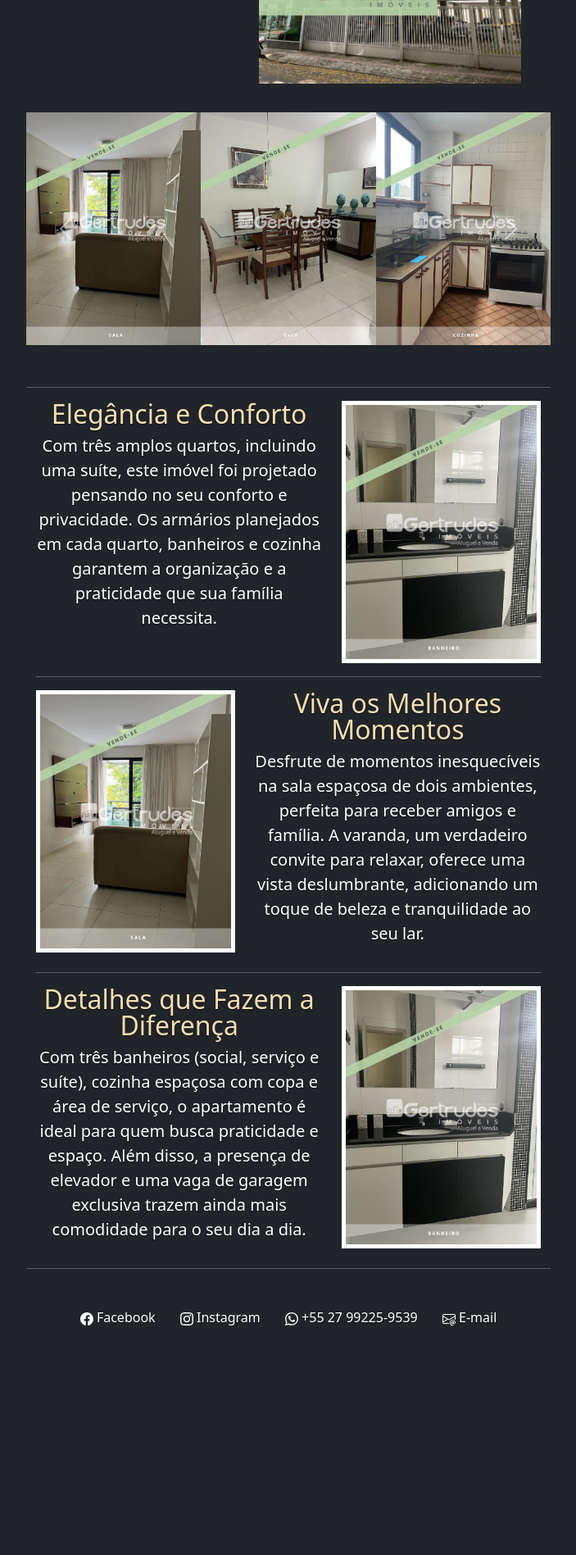
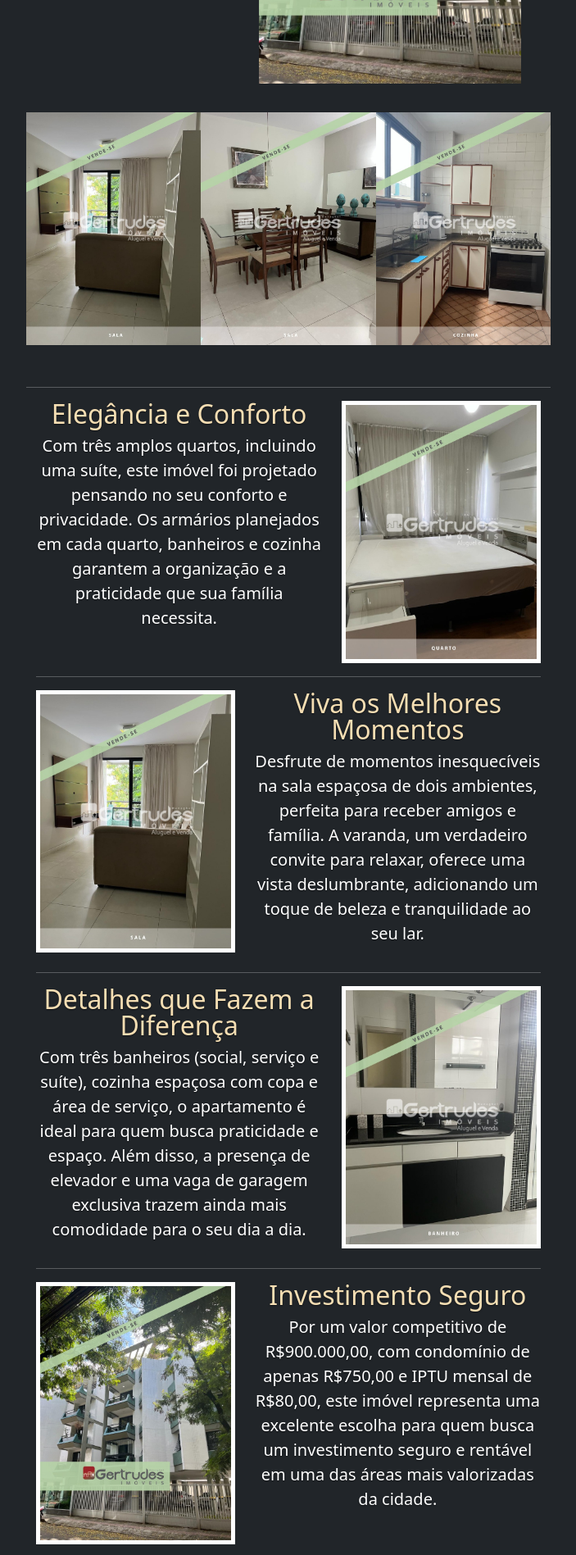
Before and after one commit to Rogerprocopio/Gertrudes-Imoveis, a plain HTML site: page index.html in a window 1280 px wide. Shown: the part 420-2317 px from the top of the page at 82% size, without its empty margins (288-991 px from the left). Before the commit the page ends 2070 px from the top, so only its background shows below. Drawn offline with nearby package versions, Linux system fonts and the light colour scheme.

Commit message:
second commit

```diff
--- a/index.html
+++ b/index.html
@@ -75,22 +75,7 @@
               <img src="./Midia/06.jpg" class="d-block w-33">
             </div>
           </div>
-          <div class="carousel-item">
-            <div class="d-flex">
-              <img src="./Midia/07.jpg" class="d-block w-33">
-              <img src="./Midia/08.jpg" class="d-block w-33">
-              <img src="./Midia/09.jpg" class="d-block w-33">
-            </div>
-          </div>
         </div>
-        <a class="carousel-control-prev" href="#carouselExample" role="button" data-slide="prev">
-          <span class="carousel-control-prev-icon" aria-hidden="true"></span>
-          <span class="sr-only"></span>
-        </a>
-        <a class="carousel-control-next" href="#carouselExample" role="button" data-slide="next">
-          <span class="carousel-control-next-icon" aria-hidden="true"></span>
-          <span class="sr-only"></span>
-        </a>
       </div>
 
 
@@ -106,7 +91,7 @@
                 <p class="lead">Com três amplos quartos, incluindo uma suíte, este imóvel foi projetado pensando no seu conforto e privacidade. Os armários planejados em cada quarto, banheiros e cozinha garantem a organização e a praticidade que sua família necessita.</p>
             </div>
             <div class="col-md-5">
-                <img class="bd-placeholder-img bd-placeholder-img-lg featurette-image img-fluid mx-auto responsive-img" src="./Midia/10.jpg" height="532px" width="427px"  preserveAspectRatio="xMidYMid slice" focusable="false" style="padding: 5px; background-color: white;">
+                <img class="bd-placeholder-img bd-placeholder-img-lg featurette-image img-fluid mx-auto responsive-img" src="./Midia/08.jpg" height="532px" width="427px"  preserveAspectRatio="xMidYMid slice" focusable="false" style="padding: 5px; background-color: white;">
             </div>
         </div>
 
@@ -138,6 +123,20 @@
                 <img class="bd-placeholder-img bd-placeholder-img-lg featurette-image img-fluid mx-auto responsive-img" src="./Midia/10.jpg" preserveAspectRatio="xMidYMid slice" focusable="false" style="padding: 5px; background-color: white;" >
             </div>
         </div>
+
+        <hr class="featurette-divider">
+
+        <div class="row featurette">
+          <div class="col-md-7 order-md-2">
+            <h2 class="featurette-heading fw-normal lh-1"><span style="color: wheat;">Investimento Seguro</span></h2>
+            <p class="lead">
+              Por um valor competitivo de R$900.000,00, com condomínio de apenas R$750,00 e IPTU mensal de R$80,00, este imóvel representa uma excelente escolha para quem busca um investimento seguro e rentável em uma das áreas mais valorizadas da cidade.
+            </p>
+        </div>
+        <div class="col-md-5 order-md-1">
+            <img class="bd-placeholder-img bd-placeholder-img-lg featurette-image img-fluid mx-auto responsive-img" src="./Midia/01.jpg" preserveAspectRatio="xMidYMid slice" focusable="false" style="padding: 5px; background-color: white;" >
+        </div>
+    </div>
     </div>
 
 
```
